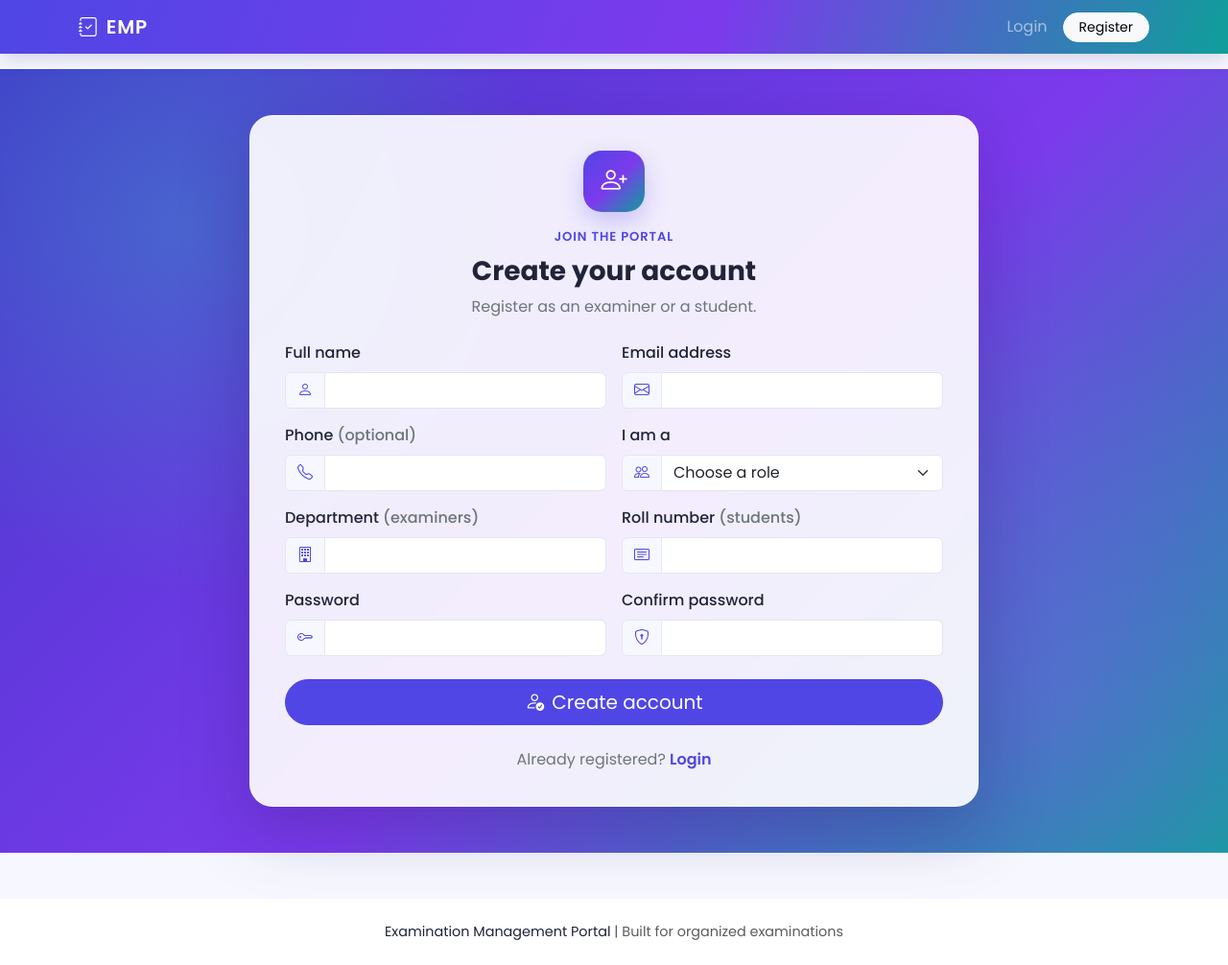
After one commit to rohith-1205/examination_management_app, a Flask app: page /register in a window 1280 px wide. The commit adds this page. Shown: the whole page at 96% size. Run offline with Flask 3, Linux system fonts and the light colour scheme.

Commit message:
add login, registration and role based access

```diff
--- a/routes/auth.py
+++ b/routes/auth.py
@@ -1,3 +1,128 @@
-from flask import Blueprint
+import re
+
+from flask import Blueprint, flash, redirect, render_template, request, url_for
+from flask_login import current_user, login_user, logout_user
+
+from models import User, db
 
 auth_bp = Blueprint("auth", __name__)
+
+
+def dashboard_for(role):
+    return {
+        "admin": "admin.dashboard",
+        "examiner": "examiner.dashboard",
+        "student": "student.dashboard",
+    }.get(role, "index")
+
+
+@auth_bp.route("/login", methods=["GET", "POST"])
+def login():
+    if current_user.is_authenticated:
+        return redirect(url_for(dashboard_for(current_user.role)))
+
+    if request.method == "POST":
+        email = request.form.get("email", "").strip().lower()
+        password = request.form.get("password", "")
+
+        user = User.query.filter_by(email=email).first()
+        if user is None or not user.check_password(password):
+            flash("Invalid email or password.", "danger")
+            return render_template("auth/login.html"), 401
+
+        if user.status == "inactive":
+            flash("Your account is deactivated.", "danger")
+            return redirect(url_for("auth.login"))
+
+        if user.role == "examiner" and user.status == "pending":
+            return render_template("auth/pending.html")
+
+        if user.status != "active":
+            flash("Your account is waiting for approval.", "warning")
+            return redirect(url_for("auth.login"))
+
+        login_user(user)
+        flash(f"Welcome back, {user.name}!", "success")
+        return redirect(url_for(dashboard_for(user.role)))
+
+    return render_template("auth/login.html")
+
+
+@auth_bp.route("/register", methods=["GET", "POST"])
+def register():
+    if current_user.is_authenticated:
+        return redirect(url_for(dashboard_for(current_user.role)))
+
+    if request.method == "POST":
+        name = request.form.get("name", "").strip()
+        email = request.form.get("email", "").strip().lower()
+        phone = request.form.get("phone", "").strip()
+        role = request.form.get("role", "").strip().lower()
+        department = request.form.get("department", "").strip()
+        roll_no = request.form.get("roll_no", "").strip().upper()
+        password = request.form.get("password", "")
+        confirm_password = request.form.get("confirm_password", "")
+
+        if not name or not email or not password or not confirm_password or not role:
+            flash("Please fill in all required fields.", "danger")
+            return render_template("auth/register.html"), 400
+
+        if not re.fullmatch(r"[^@\s]+@[^@\s]+\.[^@\s]+", email):
+            flash("Enter a valid email address.", "danger")
+            return render_template("auth/register.html"), 400
+
+        if role not in ("examiner", "student"):
+            flash("Choose Examiner or Student to register.", "danger")
+            return render_template("auth/register.html"), 400
+
+        if role == "examiner" and not department:
+            flash("Department is required for examiner registration.", "danger")
+            return render_template("auth/register.html"), 400
+
+        if role == "student" and not roll_no:
+            flash("Roll number is required for student registration.", "danger")
+            return render_template("auth/register.html"), 400
+
+        if len(password) < 6:
+            flash("Password must be at least 6 characters long.", "danger")
+            return render_template("auth/register.html"), 400
+
+        if password != confirm_password:
+            flash("Passwords do not match.", "danger")
+            return render_template("auth/register.html"), 400
+
+        if User.query.filter_by(email=email).first():
+            flash("An account with that email already exists.", "danger")
+            return render_template("auth/register.html"), 400
+
+        if role == "student" and User.query.filter_by(roll_no=roll_no).first():
+            flash("That roll number is already registered.", "danger")
+            return render_template("auth/register.html"), 400
+
+        user = User(
+            name=name,
+            email=email,
+            role=role,
+            phone=phone or None,
+            department=department if role == "examiner" else None,
+            roll_no=roll_no if role == "student" else None,
+            status="pending" if role == "examiner" else "active",
+        )
+        user.set_password(password)
+        db.session.add(user)
+        db.session.commit()
+
+        if role == "examiner":
+            flash("Registration received. You can log in after admin approval.", "success")
+        else:
+            flash("Your account is ready. Please log in.", "success")
+        return redirect(url_for("auth.login"))
+
+    return render_template("auth/register.html")
+
+
+@auth_bp.route("/logout")
+def logout():
+    logout_user()
+    flash("You have been logged out.", "info")
+    return redirect(url_for("index"))
--- a/static/css/style.css
+++ b/static/css/style.css
@@ -28,6 +28,87 @@ main {
 
 .portal-navbar .navbar-brand {
     letter-spacing: 0.04em;
+}
+
+.auth-page {
+    min-height: 72vh;
+    display: flex;
+    align-items: center;
+    justify-content: center;
+    padding-right: 1rem;
+    padding-left: 1rem;
+    background:
+        radial-gradient(circle at 15% 20%, rgba(45, 212, 191, 0.28), transparent 30%),
+        radial-gradient(circle at 85% 80%, rgba(139, 92, 246, 0.32), transparent 32%),
+        linear-gradient(135deg, #4338ca, #7c3aed 55%, #0f9f9a);
+}
+
+.auth-card {
+    width: 100%;
+    max-width: 470px;
+    padding: 2.25rem;
+    border: 1px solid rgba(255, 255, 255, 0.65);
+    border-radius: 1.5rem;
+    background: rgba(255, 255, 255, 0.91);
+    box-shadow: 0 24px 70px rgba(24, 21, 74, 0.25);
+    backdrop-filter: blur(14px);
+}
+
+.auth-card-wide {
+    max-width: 760px;
+}
+
+.auth-icon {
+    display: grid;
+    width: 64px;
+    height: 64px;
+    margin: 0 auto;
+    place-items: center;
+    border-radius: 1.2rem;
+    color: #fff;
+    background: linear-gradient(135deg, var(--color-indigo), var(--color-purple), var(--color-teal));
+    box-shadow: 0 10px 24px rgba(79, 70, 229, 0.25);
+    font-size: 1.7rem;
+}
+
+.auth-icon-warm {
+    background: linear-gradient(135deg, #f59e0b, #f97316);
+}
+
+.auth-input .input-group-text {
+    border-color: #e4e6f0;
+    background: #f7f8ff;
+    color: var(--color-indigo);
+}
+
+.auth-input .form-control,
+.auth-input .form-select {
+    border-color: #e4e6f0;
+}
+
+.auth-input .form-control:focus,
+.auth-input .form-select:focus {
+    border-color: #8b83f1;
+    box-shadow: 0 0 0 0.2rem rgba(79, 70, 229, 0.12);
+}
+
+.auth-link {
+    color: var(--color-indigo);
+    font-weight: 600;
+    text-decoration: none;
+}
+
+.auth-link:hover {
+    color: var(--color-purple);
+    text-decoration: underline;
+}
+
+.dashboard-card {
+    padding: 2rem;
+    border: 1px solid rgba(79, 70, 229, 0.08);
+    border-radius: 1.4rem;
+    background: #fff;
+    box-shadow: var(--shadow-soft);
 }
 
 .hero-section {
--- /dev/null
+++ b/templates/auth/register.html
@@ -0,0 +1,93 @@
+{% extends "base.html" %}
+
+{% block title %}Register | Examination Management Portal{% endblock %}
+
+{% block content %}
+<section class="auth-page py-5">
+    <div class="auth-card auth-card-wide">
+        <div class="auth-heading text-center">
+            <div class="auth-icon"><i class="bi bi-person-plus"></i></div>
+            <span class="eyebrow mt-3">Join the portal</span>
+            <h1 class="h3 fw-bold mt-2">Create your account</h1>
+            <p class="text-secondary mb-0">Register as an examiner or a student.</p>
+        </div>
+        <form method="post" class="mt-4">
+            <div class="row g-3">
+                <div class="col-md-6">
+                    <label for="name" class="form-label fw-medium">Full name</label>
+                    <div class="input-group auth-input">
+                        <span class="input-group-text"><i class="bi bi-person"></i></span>
+                        <input type="text" class="form-control" id="name" name="name"
+                               value="{{ request.form.get('name', '') }}" autocomplete="name" required>
+                    </div>
+                </div>
+                <div class="col-md-6">
+                    <label for="email" class="form-label fw-medium">Email address</label>
+                    <div class="input-group auth-input">
+                        <span class="input-group-text"><i class="bi bi-envelope"></i></span>
+                        <input type="email" class="form-control" id="email" name="email"
+                               value="{{ request.form.get('email', '') }}" autocomplete="email" required>
+                    </div>
+                </div>
+                <div class="col-md-6">
+                    <label for="phone" class="form-label fw-medium">Phone <span class="text-secondary">(optional)</span></label>
+                    <div class="input-group auth-input">
+                        <span class="input-group-text"><i class="bi bi-telephone"></i></span>
+                        <input type="tel" class="form-control" id="phone" name="phone"
+                               value="{{ request.form.get('phone', '') }}" autocomplete="tel">
+                    </div>
+                </div>
+                <div class="col-md-6">
+                    <label for="role" class="form-label fw-medium">I am a</label>
+                    <div class="input-group auth-input">
+                        <span class="input-group-text"><i class="bi bi-people"></i></span>
+                        <select class="form-select" id="role" name="role" required>
+                            <option value="" disabled {% if not request.form.get('role') %}selected{% endif %}>Choose a role</option>
+                            <option value="examiner" {% if request.form.get('role') == 'examiner' %}selected{% endif %}>Examiner</option>
+                            <option value="student" {% if request.form.get('role') == 'student' %}selected{% endif %}>Student</option>
+                        </select>
+                    </div>
+                </div>
+                <div class="col-md-6">
+                    <label for="department" class="form-label fw-medium">Department <span class="text-secondary">(examiners)</span></label>
+                    <div class="input-group auth-input">
+                        <span class="input-group-text"><i class="bi bi-building"></i></span>
+                        <input type="text" class="form-control" id="department" name="department"
+                               value="{{ request.form.get('department', '') }}">
+                    </div>
+                </div>
+                <div class="col-md-6">
+                    <label for="roll_no" class="form-label fw-medium">Roll number <span class="text-secondary">(students)</span></label>
+                    <div class="input-group auth-input">
+                        <span class="input-group-text"><i class="bi bi-card-text"></i></span>
+                        <input type="text" class="form-control" id="roll_no" name="roll_no"
+                               value="{{ request.form.get('roll_no', '') }}">
+                    </div>
+                </div>
+                <div class="col-md-6">
+                    <label for="password" class="form-label fw-medium">Password</label>
+                    <div class="input-group auth-input">
+                        <span class="input-group-text"><i class="bi bi-key"></i></span>
+                        <input type="password" class="form-control" id="password" name="password"
+                               autocomplete="new-password" minlength="6" required>
+                    </div>
+                </div>
+                <div class="col-md-6">
+                    <label for="confirm_password" class="form-label fw-medium">Confirm password</label>
+                    <div class="input-group auth-input">
+                        <span class="input-group-text"><i class="bi bi-shield-lock"></i></span>
+                        <input type="password" class="form-control" id="confirm_password" name="confirm_password"
+                               autocomplete="new-password" minlength="6" required>
+                    </div>
+                </div>
+            </div>
+            <button type="submit" class="btn btn-primary btn-lg rounded-pill w-100 mt-4">
+                <i class="bi bi-person-check me-2"></i>Create account
+            </button>
+        </form>
+        <p class="text-center text-secondary mt-4 mb-0">
+            Already registered? <a href="{{ url_for('auth.login') }}" class="auth-link">Login</a>
+        </p>
+    </div>
+</section>
+{% endblock %}
--- a/templates/base.html
+++ b/templates/base.html
@@ -25,17 +25,20 @@
                 <div class="navbar-nav ms-auto align-items-lg-center gap-lg-2">
                     {% if current_user.is_authenticated %}
                         <a class="nav-link" href="{{ url_for('index') }}">Home</a>
-                        {% if current_user.role == "Admin" %}
-                            <a class="nav-link" href="#">Admin Dashboard</a>
-                        {% elif current_user.role == "Examiner" %}
-                            <a class="nav-link" href="#">Examiner Dashboard</a>
-                        {% elif current_user.role == "Student" %}
-                            <a class="nav-link" href="#">Student Dashboard</a>
+                        {% if current_user.role == "admin" %}
+                            <a class="nav-link" href="{{ url_for('admin.dashboard') }}">Admin Dashboard</a>
+                        {% elif current_user.role == "examiner" %}
+                            <a class="nav-link" href="{{ url_for('examiner.dashboard') }}">Examiner Dashboard</a>
+                        {% elif current_user.role == "student" %}
+                            <a class="nav-link" href="{{ url_for('student.dashboard') }}">Student Dashboard</a>
                         {% endif %}
-                        <a class="btn btn-light btn-sm rounded-pill px-3" href="#">Logout</a>
+                        <span class="navbar-text text-white small me-lg-2">
+                            <i class="bi bi-person-circle me-1"></i>{{ current_user.name }}
+                        </span>
+                        <a class="btn btn-light btn-sm rounded-pill px-3" href="{{ url_for('auth.logout') }}">Logout</a>
                     {% else %}
-                        <a class="nav-link" href="#">Login</a>
-                        <a class="btn btn-light btn-sm rounded-pill px-3" href="#">Register</a>
+                        <a class="nav-link" href="{{ url_for('auth.login') }}">Login</a>
+                        <a class="btn btn-light btn-sm rounded-pill px-3" href="{{ url_for('auth.register') }}">Register</a>
                     {% endif %}
                 </div>
             </div>
--- a/templates/index.html
+++ b/templates/index.html
@@ -13,10 +13,10 @@
                     Plan exam sessions, manage bookings, and keep students and examiners in sync.
                 </p>
                 <div class="d-flex flex-wrap gap-3 mt-4">
-                    <a class="btn btn-primary btn-lg rounded-pill px-4" href="#">
+                    <a class="btn btn-primary btn-lg rounded-pill px-4" href="{{ url_for('auth.login') }}">
                         <i class="bi bi-box-arrow-in-right me-2"></i>Login
                     </a>
-                    <a class="btn btn-outline-primary btn-lg rounded-pill px-4" href="#">
+                    <a class="btn btn-outline-primary btn-lg rounded-pill px-4" href="{{ url_for('auth.register') }}">
                         <i class="bi bi-person-plus me-2"></i>Register
                     </a>
                 </div>
```
Also changed, not shown: routes/admin.py (+9 -1 lines), routes/examiner.py (+9 -1 lines), routes/student.py (+9 -1 lines), templates/auth/login.html (added, +40 -0 lines), templates/auth/pending.html (added, +19 -0 lines), templates/dashboard.html (added, +13 -0 lines), utils.py (added, +24 -0 lines).
